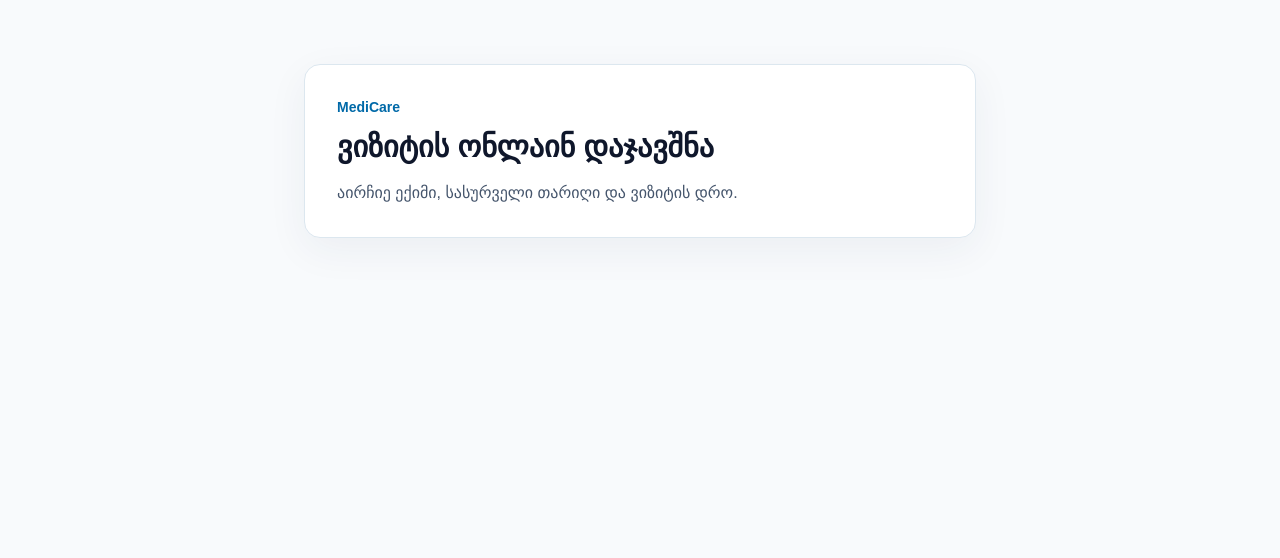
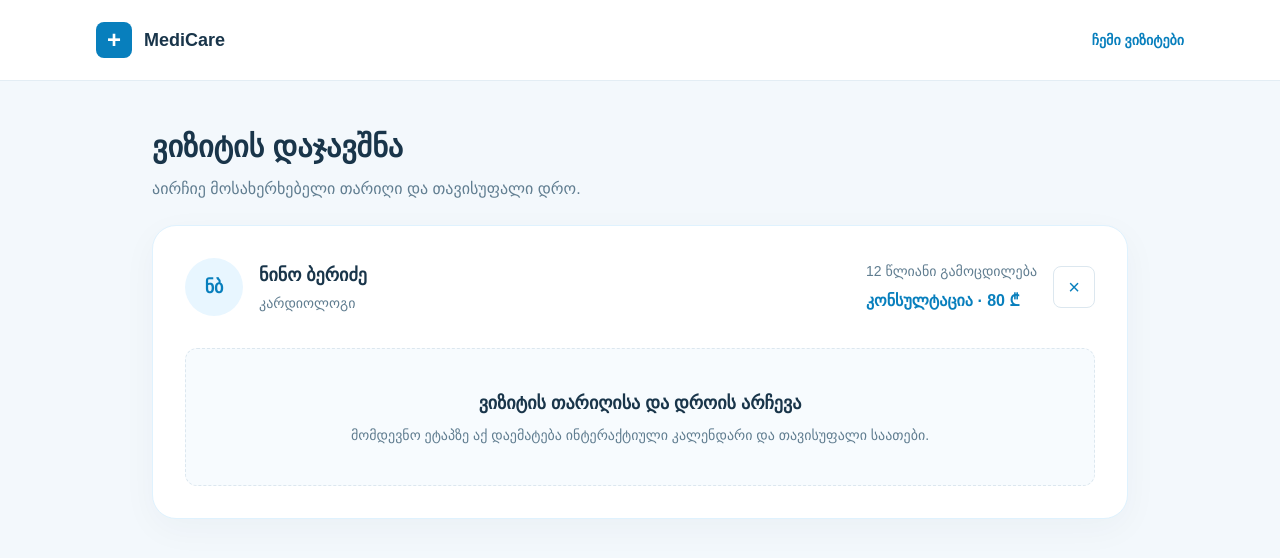
Before and after one commit to giorgi-v2/Telemedicine-Clinic-Management-System, a React (Vite) app in the folder medicare-booking/: page / in a window 1280 px wide. Shown: the top 558 px of the page. Built offline with nearby package versions, Linux system fonts and the light colour scheme.

Commit message:
feat: create booking modal layout

```diff
--- a/medicare-booking/src/App.tsx
+++ b/medicare-booking/src/App.tsx
@@ -1,24 +1,60 @@
 
-import styles from './App.module.scss';
+import { useState } from 'react';
+import BookingModal from './features/booking/components/bookingModal';
+import type { Doctor } from './shared/types/doctor';
+
+const demoDoctor: Doctor = {
+  doctorId: 'doctor-nino-beridze',
+  name: 'ნინო ბერიძე',
+  specialty: 'კარდიოლოგი',
+  experienceYears: 12,
+  consultationPrice: 80,
+  initials: 'ნბ',
+};
 
 export default function App() {
+  const [isBookingOpen, setIsBookingOpen] = useState(true);
+
   return (
-    <main className="min-h-screen bg-slate-50 px-5 py-16">
-      <section
-        className={`${styles.introCard} mx-auto max-w-2xl rounded-2xl bg-white p-8`}
-      >
-        <p className="mb-3 text-sm font-semibold text-sky-700">
-          MediCare
-        </p>
+    <div className="min-h-screen bg-[#f3f8fc] text-[#19354a]">
+      <header className="border-b border-[#e3edf4] bg-white">
+        <div className="mx-auto flex min-h-20 max-w-6xl items-center justify-between px-5 sm:px-8">
+          <div className="flex items-center gap-3">
+            <span className="flex h-9 w-9 items-center justify-center rounded-lg bg-[#087fbd] text-2xl font-bold text-white">
+              +
+            </span>
+            <strong className="text-lg">MediCare</strong>
+          </div>
 
-        <h1 className="text-3xl font-bold text-slate-900">
-          ვიზიტის ონლაინ დაჯავშნა
-        </h1>
+          <span className="text-sm font-semibold text-[#087fbd]">
+            ჩემი ვიზიტები
+          </span>
+        </div>
+      </header>
 
-        <p className="mt-4 text-slate-600">
-          აირჩიე ექიმი, სასურველი თარიღი და ვიზიტის დრო.
-        </p>
-      </section>
-    </main>
+      {isBookingOpen ? (
+        <BookingModal
+          doctor={demoDoctor}
+          onClose={() => setIsBookingOpen(false)}
+        />
+      ) : (
+        <main className="mx-auto max-w-xl px-5 py-20 text-center">
+          <div className="rounded-2xl bg-white p-8 shadow-sm">
+            <h1 className="text-2xl font-bold">ჩემი ვიზიტები</h1>
+            <p className="mt-3 text-[#607d90]">
+              ჯავშნის ფანჯარა დახურულია.
+            </p>
+
+            <button
+              type="button"
+              onClick={() => setIsBookingOpen(true)}
+              className="mt-6 rounded-lg bg-sky-600 px-6 py-3 font-semibold text-white hover:bg-sky-700 focus-visible:outline-2 focus-visible:outline-offset-2 focus-visible:outline-sky-600"
+            >
+              ვიზიტის დაჯავშნა
+            </button>
+          </div>
+        </main>
+      )}
+    </div>
   );
 }
--- /dev/null
+++ b/medicare-booking/src/features/booking/components/bookingModal.module.scss
@@ -0,0 +1,55 @@
+
+$primary: #087fbd;
+$border: #dce7ef;
+$text: #19354a;
+
+.bookingCard {
+  box-shadow: 0 10px 35px rgba(30, 58, 80, 0.04);
+}
+
+.avatar {
+  display: flex;
+  align-items: center;
+  justify-content: center;
+  flex-shrink: 0;
+  width: 58px;
+  height: 58px;
+  border-radius: 50%;
+  background: #e8f6ff;
+  color: $primary;
+  font-weight: 700;
+  font-size: 18px;
+}
+
+.closeButton {
+  display: flex;
+  align-items: center;
+  justify-content: center;
+  width: 42px;
+  height: 42px;
+  border: 1px solid $border;
+  border-radius: 8px;
+  background: white;
+  color: $primary;
+  font-size: 20px;
+  transition: background 0.2s ease;
+
+  &:hover {
+    background: #e8f6ff;
+  }
+
+  &:focus-visible {
+    outline: 3px solid $primary;
+    outline-offset: 3px;
+  }
+}
+
+.placeholder {
+  margin-top: 32px;
+  padding: 40px 20px;
+  border: 1px dashed $border;
+  border-radius: 12px;
+  text-align: center;
+  color: $text;
+  background: #f7fbfe;
+}
--- /dev/null
+++ b/medicare-booking/src/features/booking/components/bookingModal.tsx
@@ -0,0 +1,71 @@
+
+import type { Doctor } from '../../../shared/types/doctor';
+import styles from './BookingModal.module.scss';
+
+interface BookingModalProps {
+  doctor: Doctor;
+  onClose: () => void;
+}
+
+export default function BookingModal({
+  doctor,
+  onClose,
+}: BookingModalProps) {
+  return (
+    <main className="mx-auto w-full max-w-5xl px-4 py-10 sm:px-6 sm:py-12">
+      <div className="mb-6">
+        <h1 className="text-3xl font-bold text-[#19354a]">
+          ვიზიტის დაჯავშნა
+        </h1>
+        <p className="mt-3 text-[#607d90]">
+          აირჩიე მოსახერხებელი თარიღი და თავისუფალი დრო.
+        </p>
+      </div>
+
+      <section className={`${styles.bookingCard} rounded-3xl border border-sky-100 bg-white p-5 sm:p-8`}>
+        <div className="flex flex-wrap items-start gap-4 md:flex-nowrap md:items-center">
+          <div className={styles.avatar} aria-hidden="true">
+            {doctor.initials}
+          </div>
+
+          <div className="flex min-w-0 flex-1 flex-col gap-1">
+            <h2 className="text-lg font-bold">
+              {doctor.name}
+            </h2>
+            <p className="text-sm text-[#607d90]">
+              {doctor.specialty}
+            </p>
+          </div>
+
+          <div className="w-full md:w-auto">
+            <p className="text-sm text-[#607d90]">
+              {doctor.experienceYears} წლიანი გამოცდილება
+            </p>
+            <p className="mt-2 font-bold text-[#087fbd]">
+              კონსულტაცია · {doctor.consultationPrice} ₾
+            </p>
+          </div>
+
+          <button
+            type="button"
+            className={styles.closeButton}
+            onClick={onClose}
+            aria-label="ჯავშნის დახურვა"
+          >
+            ×
+          </button>
+        </div>
+
+        <div className={styles.placeholder}>
+          <h3 className="text-lg font-semibold">
+            ვიზიტის თარიღისა და დროის არჩევა
+          </h3>
+          <p className="mt-2 text-sm text-[#607d90]">
+            მომდევნო ეტაპზე აქ დაემატება
+            ინტერაქტიული კალენდარი და თავისუფალი საათები.
+          </p>
+        </div>
+      </section>
+    </main>
+  );
+}
--- /dev/null
+++ b/medicare-booking/src/shared/types/doctor.ts
@@ -0,0 +1,9 @@
+
+export interface Doctor {
+  doctorId: string;
+  name: string;
+  specialty: string;
+  experienceYears: number;
+  consultationPrice: number;
+  initials: string;
+}
```
Also changed, not shown: medicare-booking/src/App.css (deleted, +0 -184 lines).
